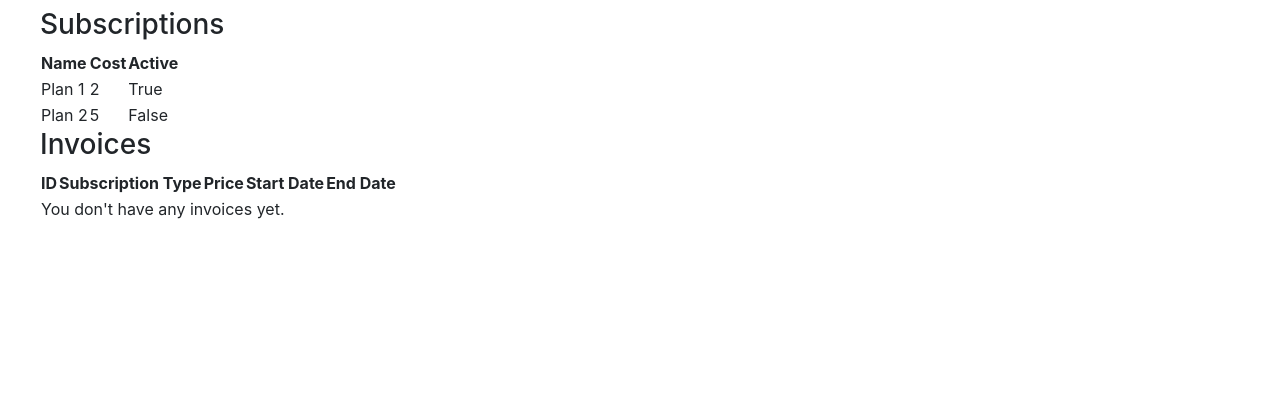
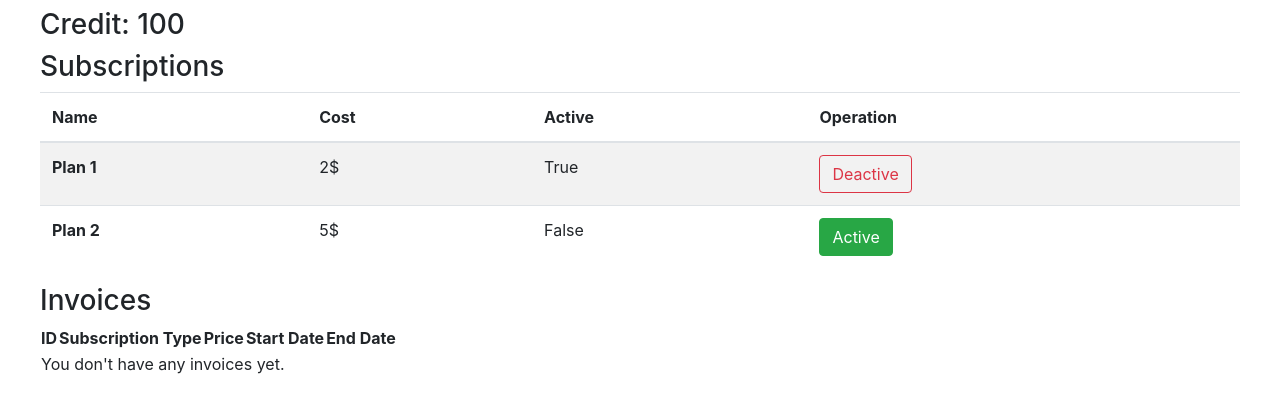
Before and after one commit to TahaBPK/abrNOC, a Django app: page /profile/2 in a window 1280 px wide. Shown: the part 134-547 px from the top of the page. Run offline with Django 4.2, Linux system fonts and the light colour scheme; data comes from the database, SQL or seed files in the repository; both versions use the stored data as it was after the commit; data that the repository does not hold is empty; some libraries are stand-ins or nearby versions.

Commit message:
activating and deactivating the subscription just got added to

```diff
--- a/Subscription_Task/finance/templates/finance/profile.html
+++ b/Subscription_Task/finance/templates/finance/profile.html
@@ -4,22 +4,25 @@
 
 {% block content %}
   <h2>Welcome, {{ user.username }}!</h2>
-
+  <h3>Credit: {{ customer.credit }}</h3>
   <h3>Subscriptions</h3>
-  <table>
+  <table  class="table table-striped">
     <thead>
       <tr>
-        <th>Name</th>
-        <th>Cost</th>
-        <th>Active</th>
+        <th scope="col">Name</th>
+        <th scope="col">Cost</th>
+        <th scope="col">Active</th>
+        <th scope="col">Operation</th>
       </tr>
     </thead>
     <tbody>
       {% for subscription in subscriptions.all %}
         <tr>
-          <td>{{ subscription.name }}</td>
-          <td>{{ subscription.cost }}</td>
+          <th  scope="row">{{ subscription.name }}</th>
+          <td>{{ subscription.cost }}$</td>
           <td>{{ subscription.is_active }}</td>
+          {% if subscription.is_active %}<td><a class="btn btn-outline-danger" href="/deactive/{{ subscription.name }}"> Deactive </a></td>{% endif %}
+          {% if not subscription.is_active %}<td><a class="btn btn-success" href="/active/{{ subscription.name }}"> Active </a></td>{% endif %}
         </tr>
       {% empty %}
         <tr>
--- a/Subscription_Task/finance/urls.py
+++ b/Subscription_Task/finance/urls.py
@@ -12,4 +12,6 @@ urlpatterns = [
     path('profile/<user_id>', views.profile, name="profile"),
     path('subscribe/<plan>', views.subscribe, name="subscribe"),
     path('unsubscribe/<plan>', views.unsubscribe, name="unsubscribe"),
+    path('active/<plan>', views.active, name="active"),
+    path('deactive/<plan>', views.deactive, name="deactive"),
 ]
--- a/Subscription_Task/finance/views.py
+++ b/Subscription_Task/finance/views.py
@@ -74,6 +74,7 @@ def profile(request, user_id):
     subscriptions = Subscription.objects.filter(customer=customer)
     invoices = Invoice.objects.filter(customer=customer)
     context = {
+        'customer': customer,
         'subscriptions': subscriptions,
         'invoices': invoices
     }
@@ -93,6 +94,32 @@ def subscribe(request, plan):
 def unsubscribe(request, plan):
     customer = Customer.objects.get(id=request.user.id)
     subscriptions = Subscription.objects.filter(customer=customer)
-    deletsubscription = subscriptions.filter(name=plan).delete()
+    deletesubscription = subscriptions.filter(name=plan).delete()
 
     return redirect("finance:pricing")
+
+
+def active(request, plan):
+    customer = Customer.objects.get(id=request.user.id)
+    subscriptions = Subscription.objects.filter(customer=customer)
+    invoices = Invoice.objects.filter(customer=customer)
+    updatesubscription = subscriptions.filter(name=plan).update(is_active=True)
+    context = {
+        'customer': customer,
+        'subscriptions': subscriptions,
+        'invoices': invoices
+    }
+    return render(request=request, template_name="finance/profile.html", context=context)
+
+
+def deactive(request, plan):
+    customer = Customer.objects.get(id=request.user.id)
+    subscriptions = Subscription.objects.filter(customer=customer)
+    invoices = Invoice.objects.filter(customer=customer)
+    updatesubscription = subscriptions.filter(name=plan).update(is_active=False)
+    context = {
+        'customer': customer,
+        'subscriptions': subscriptions,
+        'invoices': invoices
+    }
+    return render(request=request, template_name="finance/profile.html", context=context)
```
Also changed, not shown: Subscription_Task/db.sqlite3.
